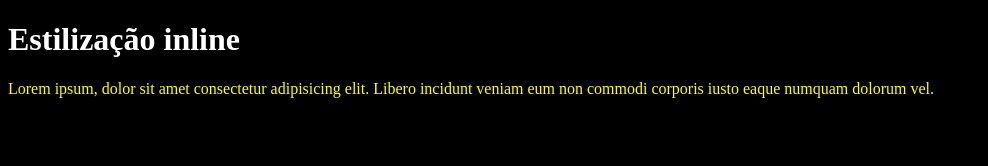
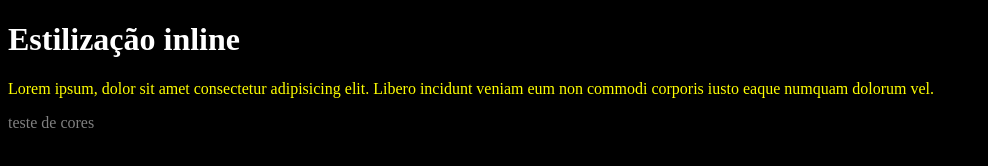
Before and after one commit to adefixsuporte/novo-site, a plain HTML site: page index.html in a window 1280 px wide. Shown: the whole page, without its empty margins (0-988 px from the left). Drawn offline with Linux system fonts and the light colour scheme.

Commit message:
teste body

```diff
--- a/index.html
+++ b/index.html
@@ -5,8 +5,9 @@
     <meta name="viewport" content="width=device-width, initial-scale=1.0">
     <title>Estilização inline</title>
 </head>
-<body style="background: black;">
+<body style="background: black; color: grey;">
 <h1 style="color: white;"> Estilização inline</h1>
 <p style="color: yellow;"> Lorem ipsum, dolor sit amet consectetur adipisicing elit. Libero incidunt veniam eum non commodi corporis iusto eaque numquam dolorum vel.</p>
+teste de cores
 </body>
 </html>
```
